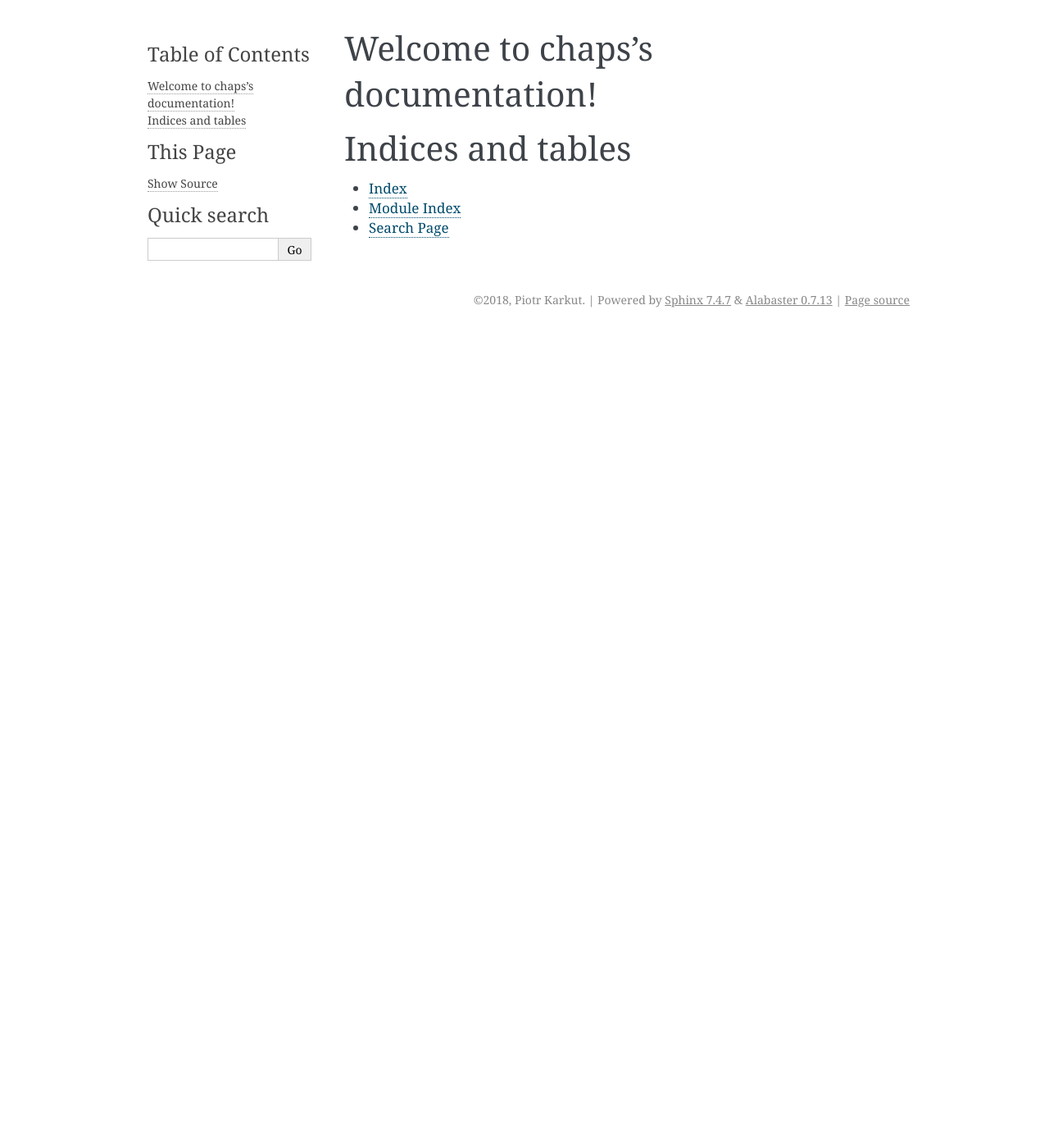
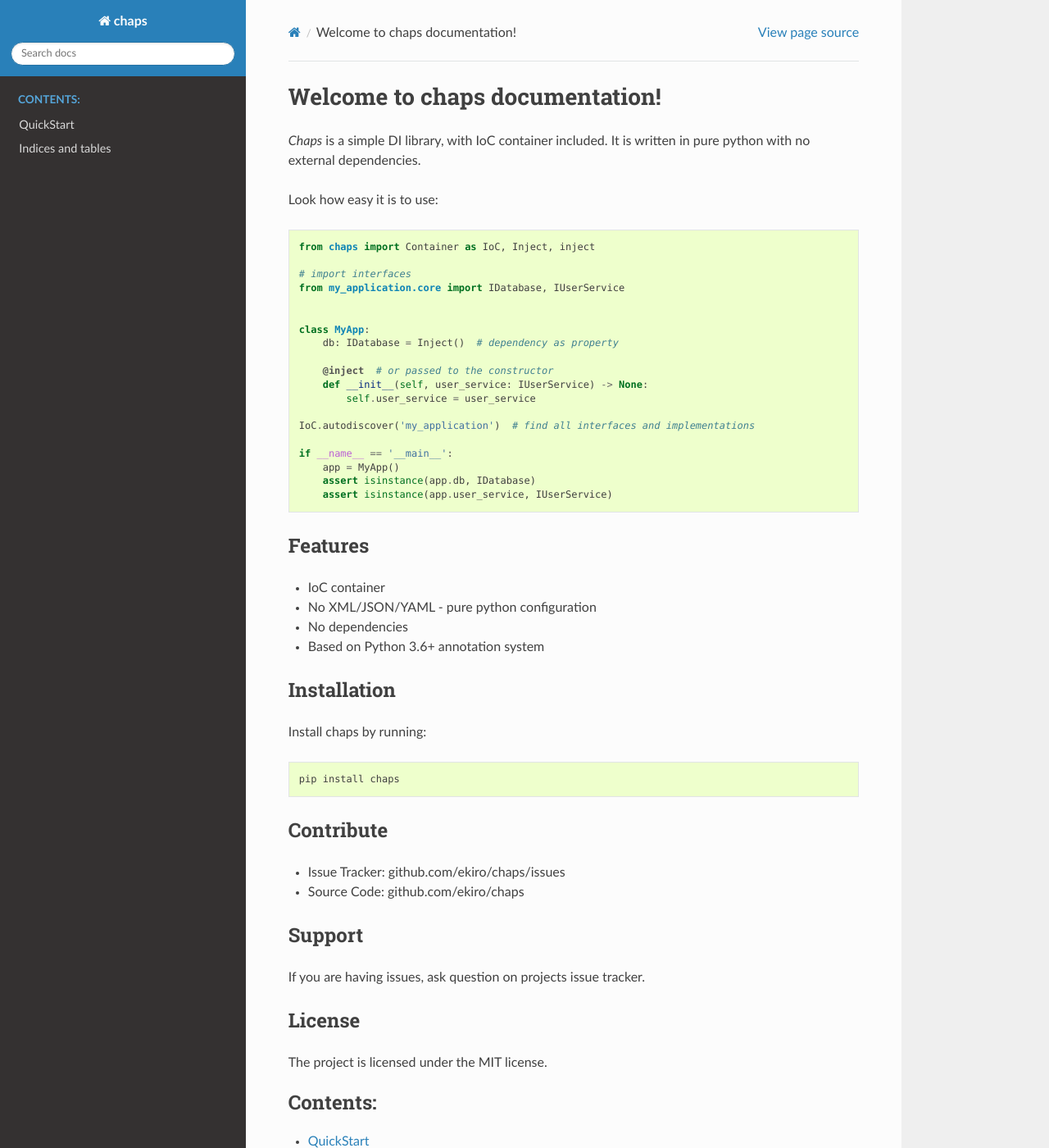
Before and after one commit to ekiro/haps, a Sphinx documentation site: the page built from docs/index.rst, in a window 1280 px wide and 1400 px high. Shown: the whole window at 82% size. Built offline with Sphinx 7.4.7 and the Read the Docs theme 2.0.0, drawn with Linux system fonts in a browser that asks for light colours; some of the changed text lies outside the part shown.

Commit message:
Update documentation

```diff
--- a/docs/conf.py
+++ b/docs/conf.py
@@ -75,7 +75,7 @@ pygments_style = 'sphinx'
 # The theme to use for HTML and HTML Help pages.  See the documentation for
 # a list of builtin themes.
 #
-html_theme = 'alabaster'
+html_theme = "sphinx_rtd_theme"
 
 # Theme options are theme-specific and customize the look and feel of a theme
 # further.  For a list of options available for each theme, see the
--- a/docs/index.rst
+++ b/docs/index.rst
@@ -3,12 +3,77 @@
    You can adapt this file completely to your liking, but it should at least
    contain the root `toctree` directive.
 
-Welcome to chaps's documentation!
+Welcome to chaps documentation!
 =================================
+
+*Chaps* is a simple DI library, with IoC container included. It is written in
+pure python with no external dependencies.
+
+Look how easy it is to use:
+
+.. code-block:: python
+
+    from chaps import Container as IoC, Inject, inject
+
+    # import interfaces
+    from my_application.core import IDatabase, IUserService
+
+
+    class MyApp:
+        db: IDatabase = Inject()  # dependency as property
+
+        @inject  # or passed to the constructor
+        def __init__(self, user_service: IUserService) -> None:
+            self.user_service = user_service
+
+    IoC.autodiscover('my_application')  # find all interfaces and implementations
+
+    if __name__ == '__main__':
+        app = MyApp()
+        assert isinstance(app.db, IDatabase)
+        assert isinstance(app.user_service, IUserService)
+
+Features
+--------
+
+- IoC container
+- No XML/JSON/YAML - pure python configuration
+- No dependencies
+- Based on Python 3.6+ annotation system
+
+Installation
+------------
+
+Install chaps by running:
+
+.. code::
+
+    pip install chaps
+
+Contribute
+----------
+
+- Issue Tracker: github.com/ekiro/chaps/issues
+- Source Code: github.com/ekiro/chaps
+
+Support
+-------
+
+If you are having issues, ask question on projects issue tracker.
+
+
+License
+-------
+
+The project is licensed under the MIT license.
+
+
 
 .. toctree::
    :maxdepth: 2
    :caption: Contents:
+
+   guide
 
 
 
```
Also changed, not shown: docs/guide.rst (added, +165 -0 lines).
